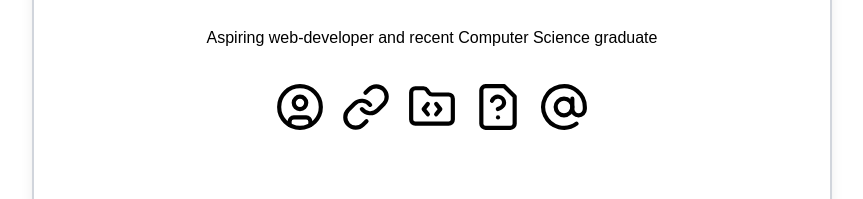
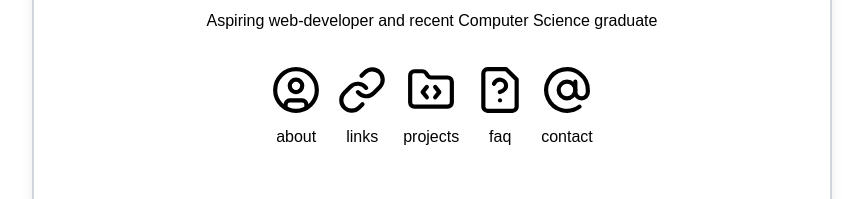
Before and after one commit to KryticalCode/portfolio-windows, a Next.js app: page / in a window 1280 px wide. Shown: the part 383-582 px from the top of the page, without its empty margins (208-1071 px from the left). Built offline with nearby package versions, Linux system fonts and the light colour scheme.

Commit message:
Refactor: Replace individual nav icons with NavIcons component and refactor each icon in its own div

```diff
--- /dev/null
+++ b/src/components/NavIcons.tsx
@@ -0,0 +1,67 @@
+import {
+  CircleUser,
+  Link,
+  FolderCode,
+  FileQuestionMark,
+  AtSign,
+} from "lucide-react";
+
+interface NavIconProps {
+  openWindow: (windowType: string) => void;
+}
+
+export default function NavIcons({ openWindow }: NavIconProps) {
+  return (
+    /* Main container for nav icons */
+    <div className="flex flex-wrap flex-row justify-center gap-4 mt-8">
+      {/* About */}
+      <div
+        className="flex flex-col items-center space-y-2.5 hover:opacity-75 transition-opacity cursor-pointer"
+        onClick={() => openWindow("about")}
+      >
+        <CircleUser size={50} />
+        <span>about</span>
+      </div>
+
+      {/* Links */}
+      <div
+        className="flex flex-col items-center space-y-2.5 hover:opacity-75 transition-opacity cursor-pointer"
+        onClick={() => openWindow("links")}
+      >
+        <Link size={50} />
+        <span>links</span>
+      </div>
+
+      {/* Projects */}
+      <div
+        className="flex flex-col items-center space-y-2.5 hover:opacity-75 transition-opacity cursor-pointer"
+        onClick={() => openWindow("projects")}
+      >
+        <FolderCode size={50} />
+        <span>projects</span>
+      </div>
+
+      {/* FAQ */}
+      <div
+        className="flex flex-col items-center space-y-2.5 hover:opacity-75 transition-opacity cursor-pointer"
+        onClick={() => openWindow("faq")}
+      >
+        <FileQuestionMark size={50} />
+        <span>faq</span>
+      </div>
+
+      {/* Contact */}
+      <div
+        className="flex flex-col items-center space-y-2.5 hover:opacity-75 transition-opacity cursor-pointer"
+        onClick={() => openWindow("contact")}
+      >
+        <AtSign
+          size={50}
+          className={"hover:opacity-75 transition-opacity cursor-pointer"}
+          onClick={() => openWindow("contact")}
+        />
+        <span>contact</span>
+      </div>
+    </div>
+  );
+}
--- a/src/pages/index.tsx
+++ b/src/pages/index.tsx
@@ -2,13 +2,7 @@ import { useState } from "react";
 import Window from "../components/Window";
 import AboutContent from "@/components/AboutContent";
 import Links from "@/components/Links";
-import {
-  CircleUser,
-  Link,
-  FolderCode,
-  FileQuestionMark,
-  AtSign,
-} from "lucide-react";
+import NavIcons from "@/components/NavIcons";
 
 export default function Index() {
   const [openWindows, setOpenWindows] = useState<string[]>(["home"]);
@@ -26,35 +20,7 @@ export default function Index() {
         <div className="h-full justify-center items-center flex flex-col text-center ">
           <p className=" text-3xl p-5">hi! i'm matt</p>
           <p>Aspiring web-developer and recent Computer Science graduate</p>
-
-          {/* nav icons */}
-          <div className="flex flex-wrap flex-row justify-center gap-4 mt-8">
-            <CircleUser
-              size={50}
-              className={"hover:opacity-75 transition-opacity cursor-pointer"}
-              onClick={() => openWindow("about")}
-            />
-            <Link
-              size={50}
-              className={"hover:opacity-75 transition-opacity cursor-pointer"}
-              onClick={() => openWindow("links")}
-            />
-            <FolderCode
-              size={50}
-              className={"hover:opacity-75 transition-opacity cursor-pointer"}
-              onClick={() => openWindow("projects")}
-            />
-            <FileQuestionMark
-              size={50}
-              className={"hover:opacity-75 transition-opacity cursor-pointer"}
-              onClick={() => openWindow("faq")}
-            />
-            <AtSign
-              size={50}
-              className={"hover:opacity-75 transition-opacity cursor-pointer"}
-              onClick={() => openWindow("contact")}
-            />
-          </div>
+          <NavIcons openWindow={openWindow} />
         </div>
       </Window>
 
```
